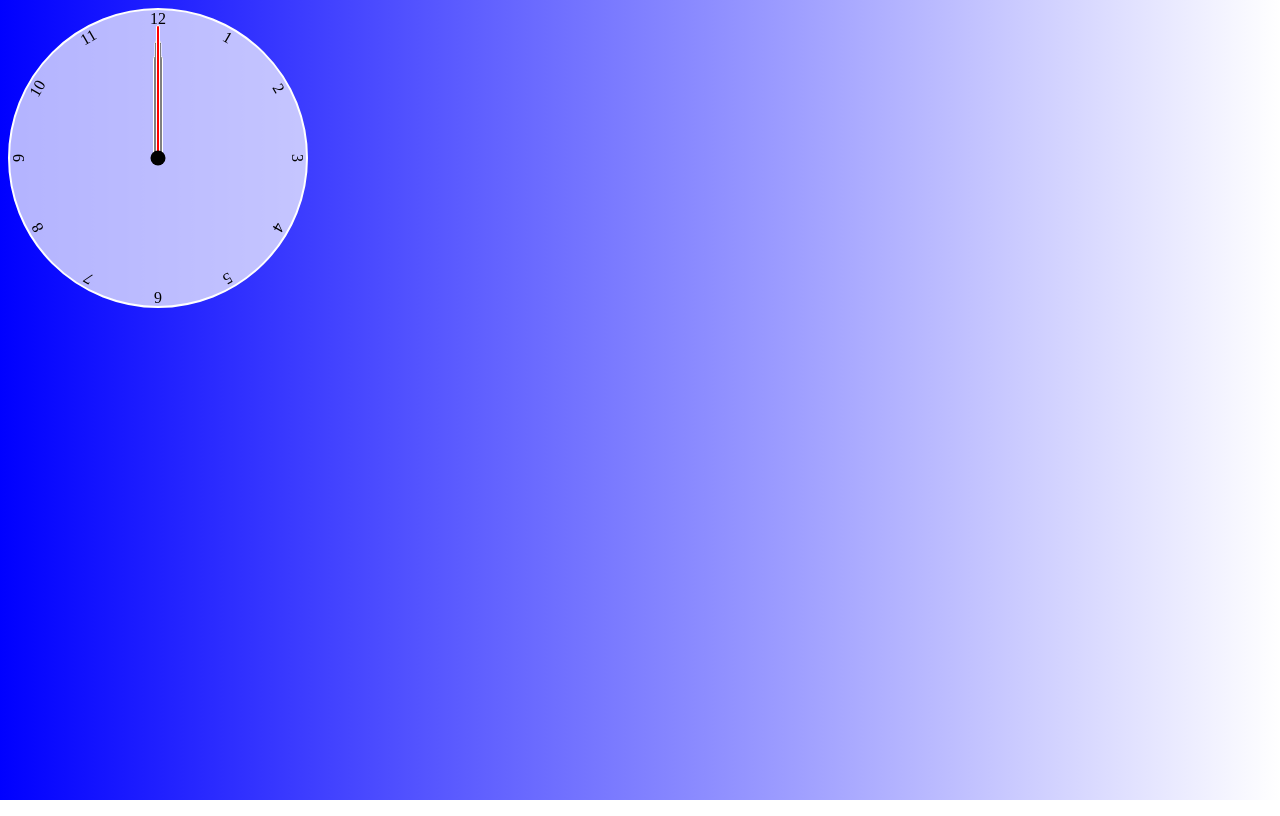
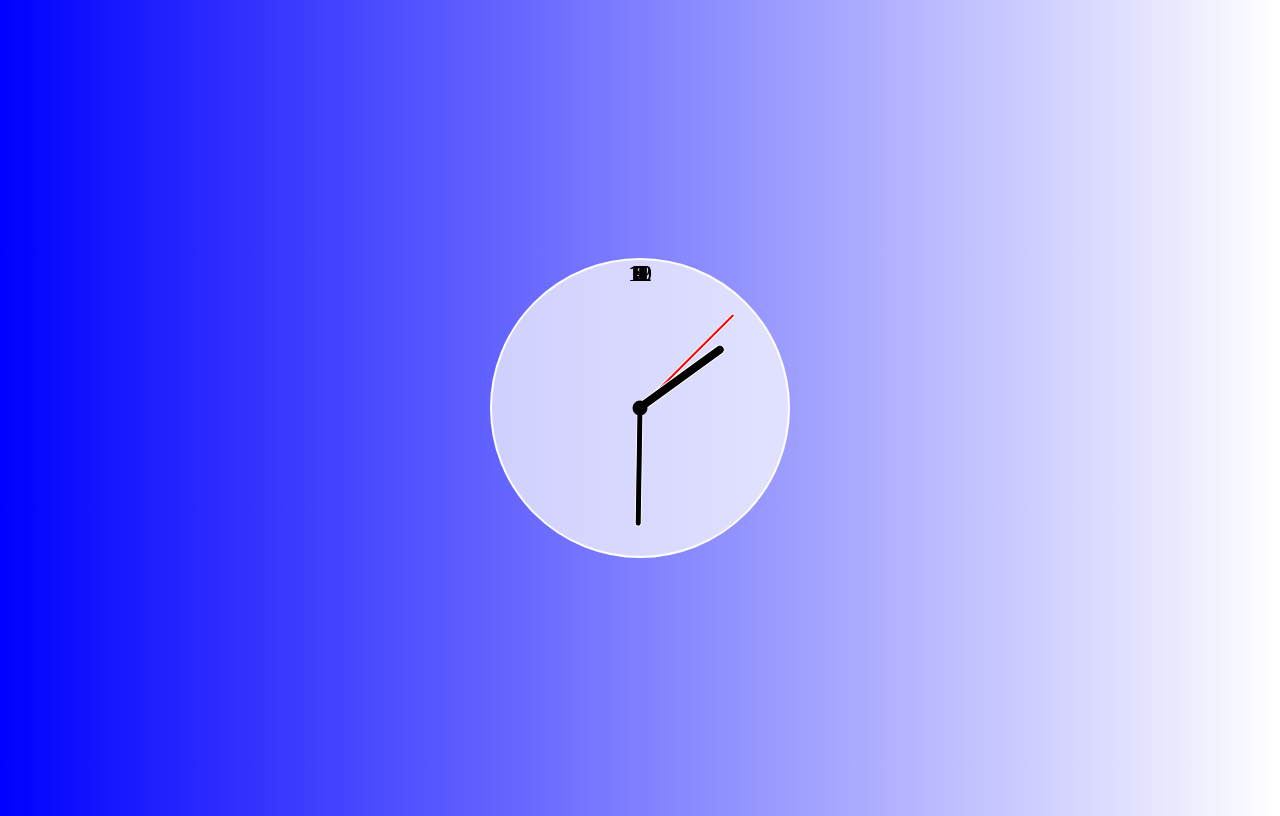
Before and after one commit to CptDolphin/clock_css, a website with bundled scripts: page src/frontend/index.html in a window 1280 px wide. Built offline with nearby package versions, Linux system fonts and the light colour scheme.

Commit message:
refactored and fisnihed clock

```diff
--- a/src/frontend/app.js
+++ b/src/frontend/app.js
@@ -1 +1,21 @@
-setInterval(() => {window.location.reload()}, 5000);
+setInterval(setClock, 1000);
+
+const [hourHand, minHand, secHand] = document.querySelectorAll('.hand');
+
+
+function setClock(){
+    const currDate = new Date();
+    const secRatio = currDate.getSeconds() / 60;
+    const minRatio = (secRatio + currDate.getMinutes()) / 60;
+    const hourRatio = (minRatio + currDate.getHours()) / 12;
+
+    setRotation(secHand, secRatio);
+    setRotation(minHand, minRatio);
+    setRotation(hourHand, hourRatio);
+}
+
+function setRotation(element, rotationRatio) {
+    element.style.setProperty('--rotation', rotationRatio * 360);
+}
+
+setClock();
--- a/src/frontend/index.html
+++ b/src/frontend/index.html
@@ -10,21 +10,21 @@
     </head>
     <body>
         <div class="clock">
-            <div class="hand hour"></div>
-            <div class="hand minute"></div>
-            <div class="hand second"></div>
-            <div class="number number1">1</div>
-            <div class="number number2">2</div>
-            <div class="number number3">3</div>
-            <div class="number number4">4</div>
-            <div class="number number5">5</div>
-            <div class="number number6">6</div>
-            <div class="number number7">7</div>
-            <div class="number number8">8</div>
-            <div class="number number9">9</div>
-            <div class="number number10">10</div>
-            <div class="number number11">11</div>
-            <div class="number number12">12</div>
+            <div class="hand" title="hour"></div>
+            <div class="hand" title="minute"></div>
+            <div class="hand" title=""></div>
+            <div class="number">1</div>
+            <div class="number">2</div>
+            <div class="number">3</div>
+            <div class="number">4</div>
+            <div class="number">5</div>
+            <div class="number">6</div>
+            <div class="number">7</div>
+            <div class="number">8</div>
+            <div class="number">9</div>
+            <div class="number">10</div>
+            <div class="number">11</div>
+            <div class="number">12</div>
         </div>
     </body>
 </html>
--- a/src/frontend/style.css
+++ b/src/frontend/style.css
@@ -5,6 +5,12 @@
 
 body {
     background: linear-gradient(to right, blue, white);
+    display: flex;
+    justify-content: center;
+    align-items: center;
+    min-height: 100vh;
+    overflow: hidden;
+    font-size: 1.5rem;
 }
 
 .clock {
@@ -65,19 +71,19 @@ body {
     transform: translateX(-50%) rotate(calc(var(--rotation) * 1deg));
 }
 
-.clock .hand.second {
+.hand:nth-child(1n) {
     width: 4px;
     height: 45%;
     background-color: red;
 }
 
-.clock .hand.minute {
+.hand:nth-child(2n) {
     width: 7px;
     height: 40%;
     background-color: black;
 }
 
-.clock .hand.hour {
+.hand:nth-child(3n) {
     width: 10px;
     height: 35%;
     background-color: black;
```
